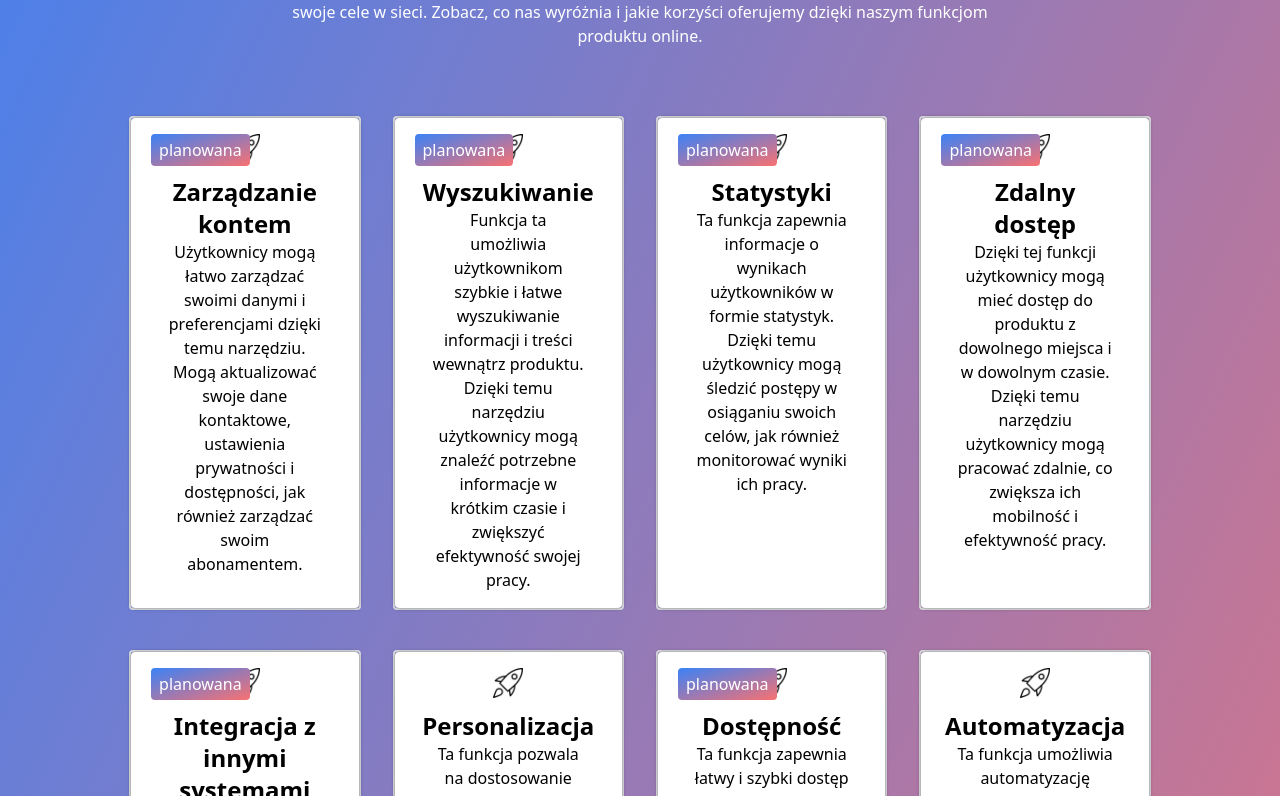
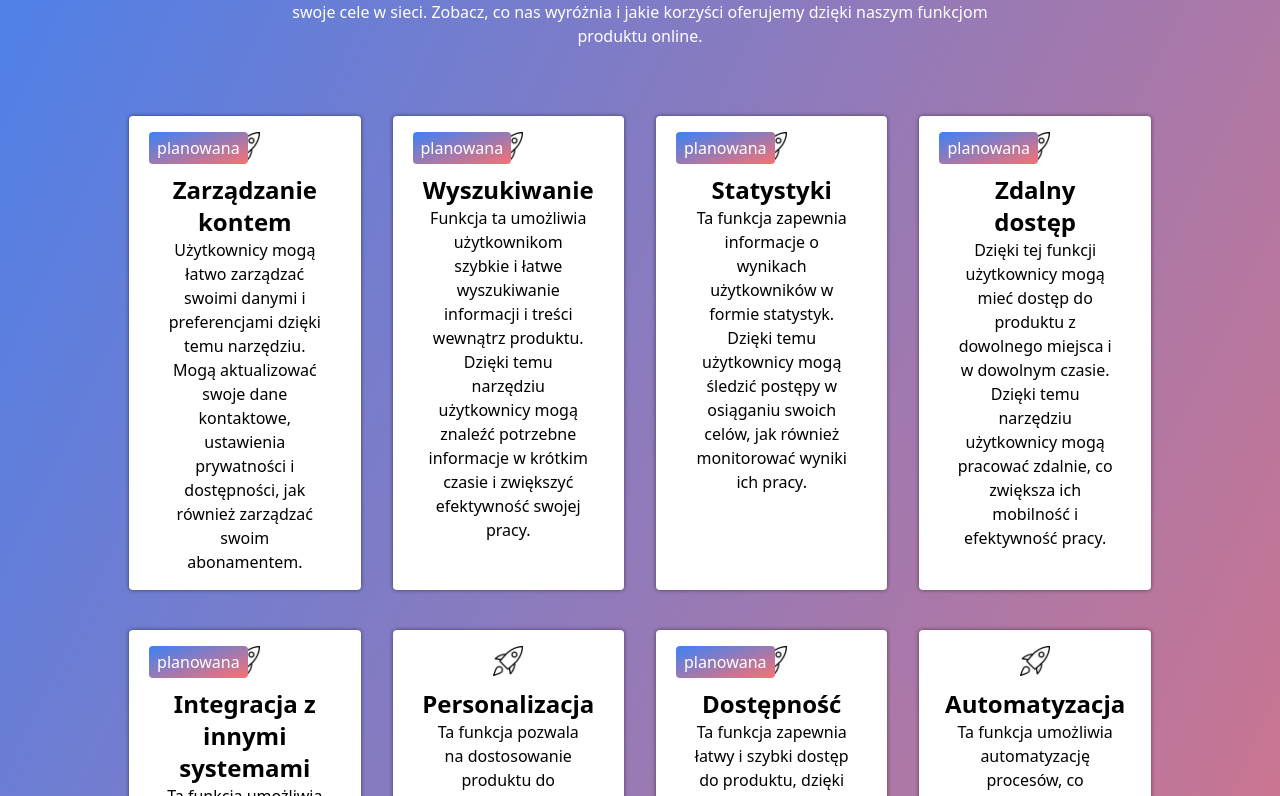
Before and after one commit to ssynowiec/trictic, a Next.js app: page / in a window 1280 px wide. Shown: the part 1384-2180 px from the top of the page. Built offline with nearby package versions, Linux system fonts and the light colour scheme.

Commit message:
style: card border

```diff
--- a/src/components/card/card.tsx
+++ b/src/components/card/card.tsx
@@ -21,7 +21,7 @@ export const Card = ({
 	return (
 		<Tag
 			className={clsx(
-				'relative m-5 rounded border-2 px-5 py-4 font-medium text-black',
+				'relative m-5 rounded px-5 py-4 font-medium text-black',
 				size,
 			)}
 		>
--- a/src/components/functionItem/functionItem.tsx
+++ b/src/components/functionItem/functionItem.tsx
@@ -15,7 +15,7 @@ export const FunctionItem = ({
 }: FunctionItemProps) => {
 	return (
 		<Card
-			size="w-full mx-0 md:mx-4 md:w-1/5 border-0"
+			size="w-full mx-0 md:mx-4 md:w-1/5"
 			className="flex flex-col items-center justify-center px-2"
 		>
 			{status === 'planned' && (
```
